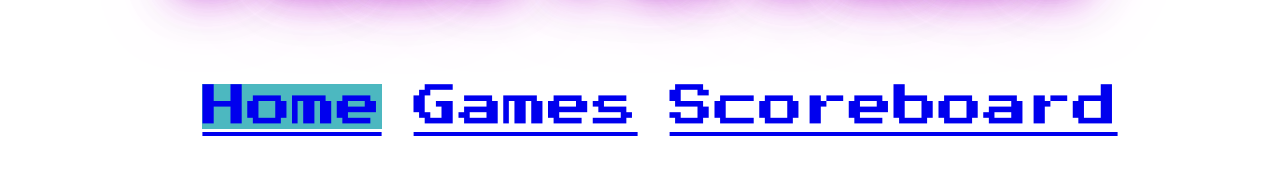
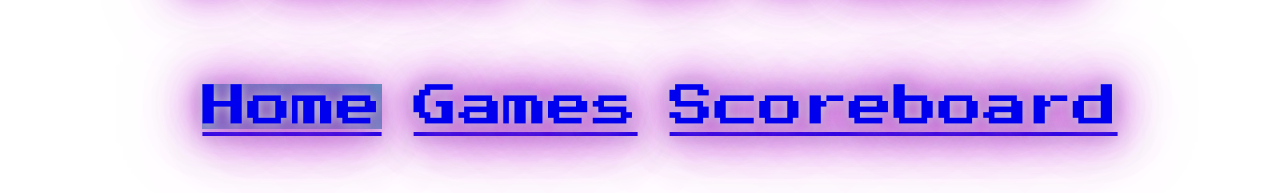
Before and after one commit to Dougmac21/Jade_Client, a React (Create React App) app: page /log-in in a window 1280 px wide. In both pictures the pointer is over the link "Home". Shown: the part 565-758 px from the top of the page. Built offline with nearby package versions, Linux system fonts and the light colour scheme; no server answers; the HTML template or start-up script is replaced by a standard one.

Commit message:
header text glow added

```diff
--- a/src/styles/NavBar.css
+++ b/src/styles/NavBar.css
@@ -13,6 +13,13 @@
     color:white;
     text-align: center;
     padding: 14px 16px;
+    text-shadow:
+    0 0 12px rgba(202,228,225,0.92),
+    0 0 60px rgba(98, 3, 117, 0.34),
+    0 0 20px rgba(116, 8, 143, 0.52),
+    0 0 40px rgba(207, 30, 242, 0.92),
+    0 0 50px rgba(210, 83, 221, 0.78),
+    0 0 80px rgba(232, 110, 236, 0.92);
 
 }
 
```
